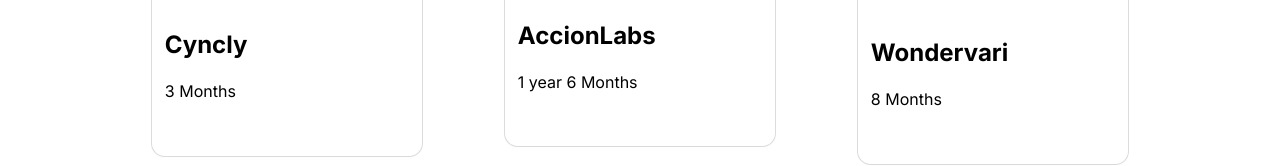
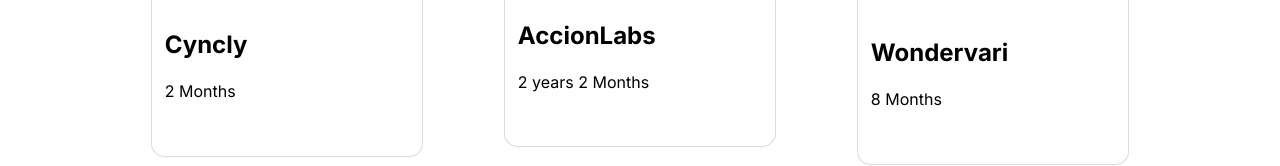
Before and after one commit to PrashantWebGL/Prashant, a Next.js app: page /experience in a window 1280 px wide. Shown: the part 225-391 px from the top of the page. Built offline with nearby package versions, Linux system fonts and the light colour scheme.

Commit message:
Accionlabs Duration update

```diff
--- a/src/app/experience/page.js
+++ b/src/app/experience/page.js
@@ -8,12 +8,12 @@
                 {
                     title: "Cyncly",
                     image: "/cyncly.png",
-                    duration:"3 Months",
+                    duration:"2 Months",
                 },
                 {
                     title: "AccionLabs",
                     image: "/Accion.svg",
-                    duration:"1 year 6 Months",
+                    duration:"2 years 2 Months",
                 },
                 {
                     title: "Wondervari",
```
